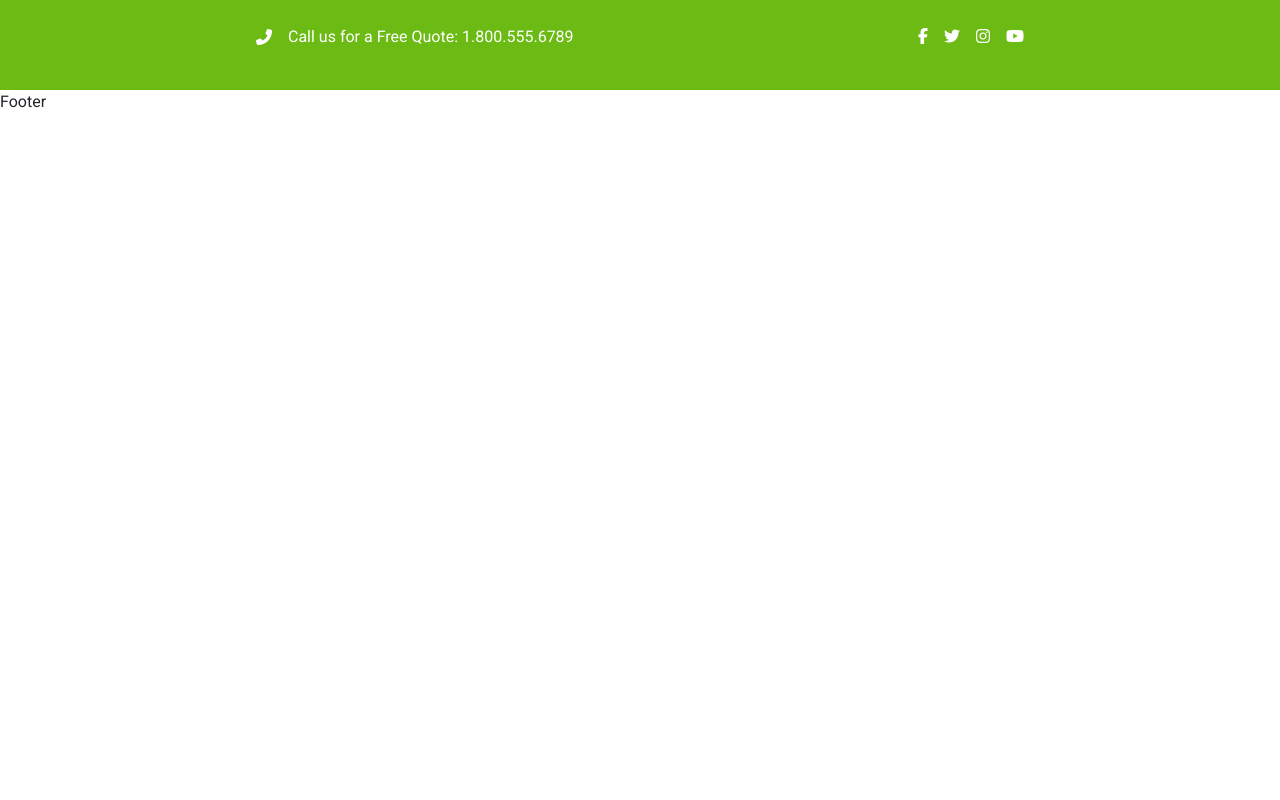
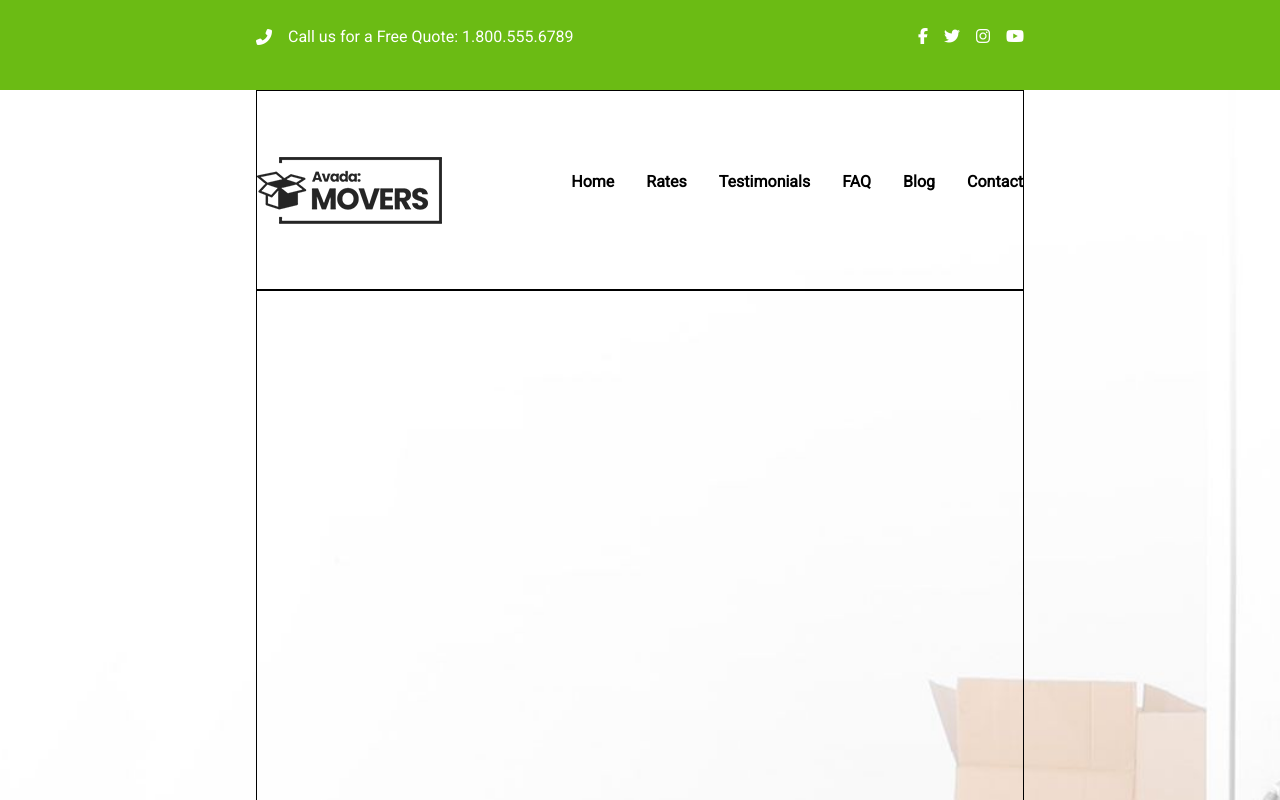
Before and after one commit to Shinrael/proj-html-vuejs, a Vue app: page / in a window 1280 px wide. Shown: the top 800 px of the page. Built offline with nearby package versions, Linux system fonts and the light colour scheme.

Commit message:
[add] hero incomplete

```diff
--- a/src/App.vue
+++ b/src/App.vue
@@ -1,11 +1,13 @@
 <script>
 import { store } from './data/store';
 import Header from './components/Header.vue';
+import Hero from './components/Hero.vue';
 import Footer from './components/Footer.vue';
 
   export default {
     components:{
       Header,
+      Hero,
       Footer,
     },
     data(){
@@ -21,6 +23,7 @@ import Footer from './components/Footer.vue';
 <template>
   <body>
     <Header />
+    <Hero />
     <Footer />
   </body>
 </template>
--- a/src/components/Header.vue
+++ b/src/components/Header.vue
@@ -37,14 +37,13 @@ import { store } from '../data/store'
         <i class="fa-solid fa-phone-flip me-3"></i>
         <p>Call us for a Free Quote: 1.800.555.6789</p>
       </div>
-      <div class="h-right d-flex text-white align-items-center justify-content-end">
-
+      <div class="h-right d-flex align-items-center justify-content-end">
           <ul class="list-inline ">
             <li
               v-for="icon in socialIcon"
               :key="icon.title"
               class="list-unstyled list-inline-item ms-2">
-              <i :class="icon.icon"></i>
+              <a class="text-white" href="#"><i :class="icon.icon"></i></a>
             </li>
           </ul>
 
--- /dev/null
+++ b/src/components/Hero.vue
@@ -0,0 +1,77 @@
+<script>
+import { store } from '../data/store'
+
+  export default {
+    data(){
+      return{
+        store,
+        menuList : [
+          'Home',
+          'Rates',
+          'Testimonials',
+          'FAQ',
+          'Blog',
+          'Contact'
+        ]
+      }
+    }
+  }
+</script>
+
+
+<template>
+  <div class="hero d-flex justify-content-center">
+    <div class="container-hero">
+      <div class="hero-head d-flex">
+        <div class="logo-container d-flex align-items-center">
+          <img src="../../public/img/avada-movers-logo.png" alt="">
+        </div>
+        <div class="menu-container d-flex align-items-center justify-content-end">
+          <ul>
+          <li
+            v-for="(list,index) in menuList"
+            :key="index"
+            class="list-unstyled list-inline-item">
+            <a class="text-black text-decoration-none ms-4 fw-bold " href="#">{{ list }}</a>
+          </li>
+        </ul>
+        </div>
+
+      </div>
+      <div class="hero-center d-flex align-items-center justify-content-end">
+
+      </div>
+    </div>
+  </div>
+</template>
+
+
+
+<style lang="scss" scoped>
+  .hero{
+    background-image: url("../../public/img/avada-movers-homeherobackground-final.jpg");
+    background-size: cover;
+    height: 1590px;
+    .container-hero{
+      width: 60%;
+      .hero-head{
+        width: 100%;
+        height: 200px;
+        border: 1px solid black;
+        .logo-container{
+          width: 30%;
+          height: 100%;
+        }
+        .menu-container{
+          width: 70%;
+          height: 100%;
+        }
+      }
+      .hero-center{
+        height: calc(1590px - 200px);
+        border: 1px solid black;
+
+      }
+    }
+  }
+</style>
--- a/src/data/store.js
+++ b/src/data/store.js
@@ -1,22 +1,5 @@
 import { reactive } from 'vue';
 
 export const store = reactive({
-  socialIcon : [
-    {
-      icon: 'fa-brands fa-facebook-f',
-      title: 'Facebook'
-    },
-    {
-      icon: 'fa-brands fa-twitter',
-      title: 'Twitter'
-    },
-    {
-      icon:'fa-brands fa-instagram',
-      title: 'Instagram'
-    },
-    {
-      icon: 'fa-brands fa-youtube',
-      title: 'Youtube'
-    }
-  ],
+
 })
```
